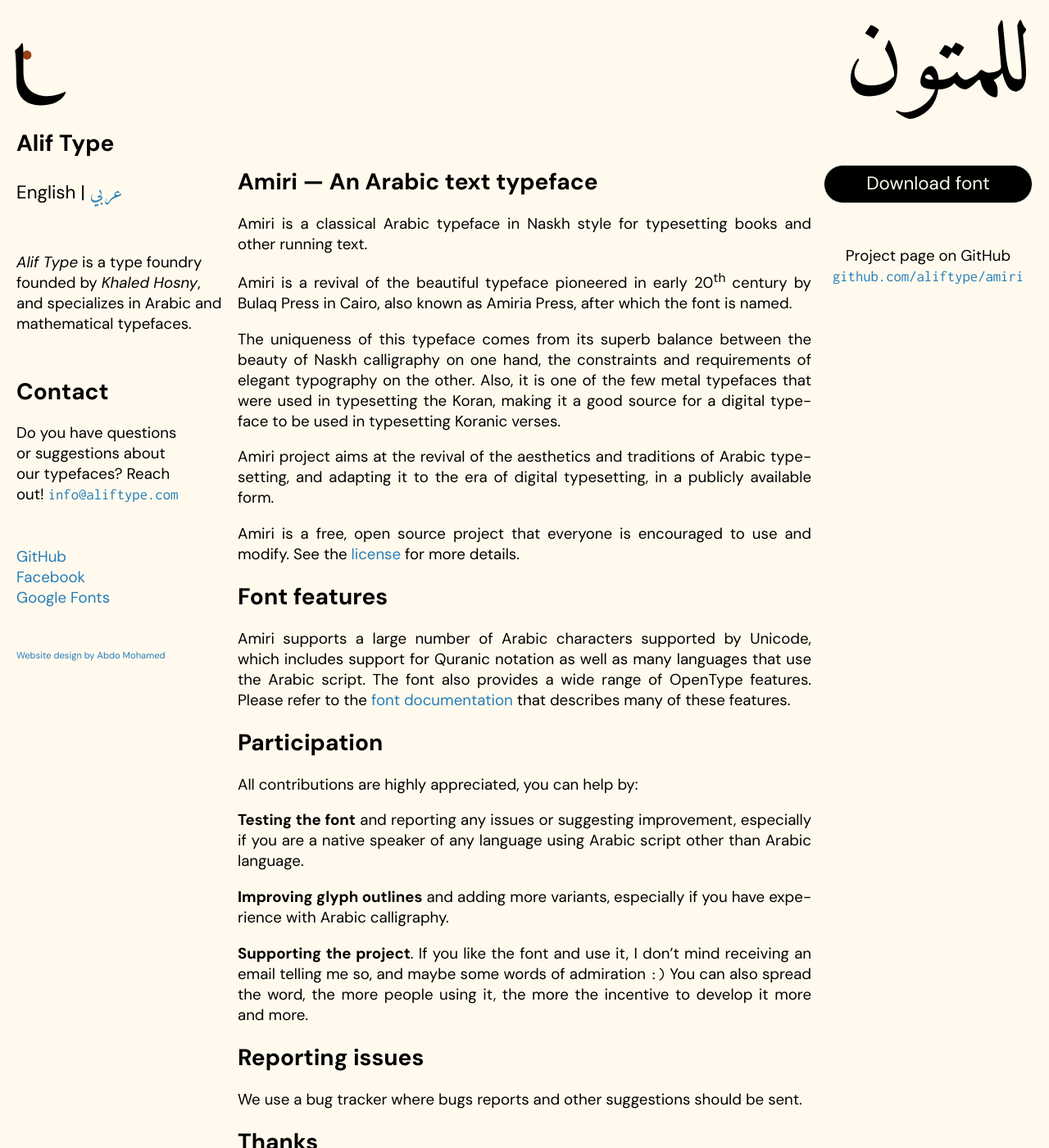
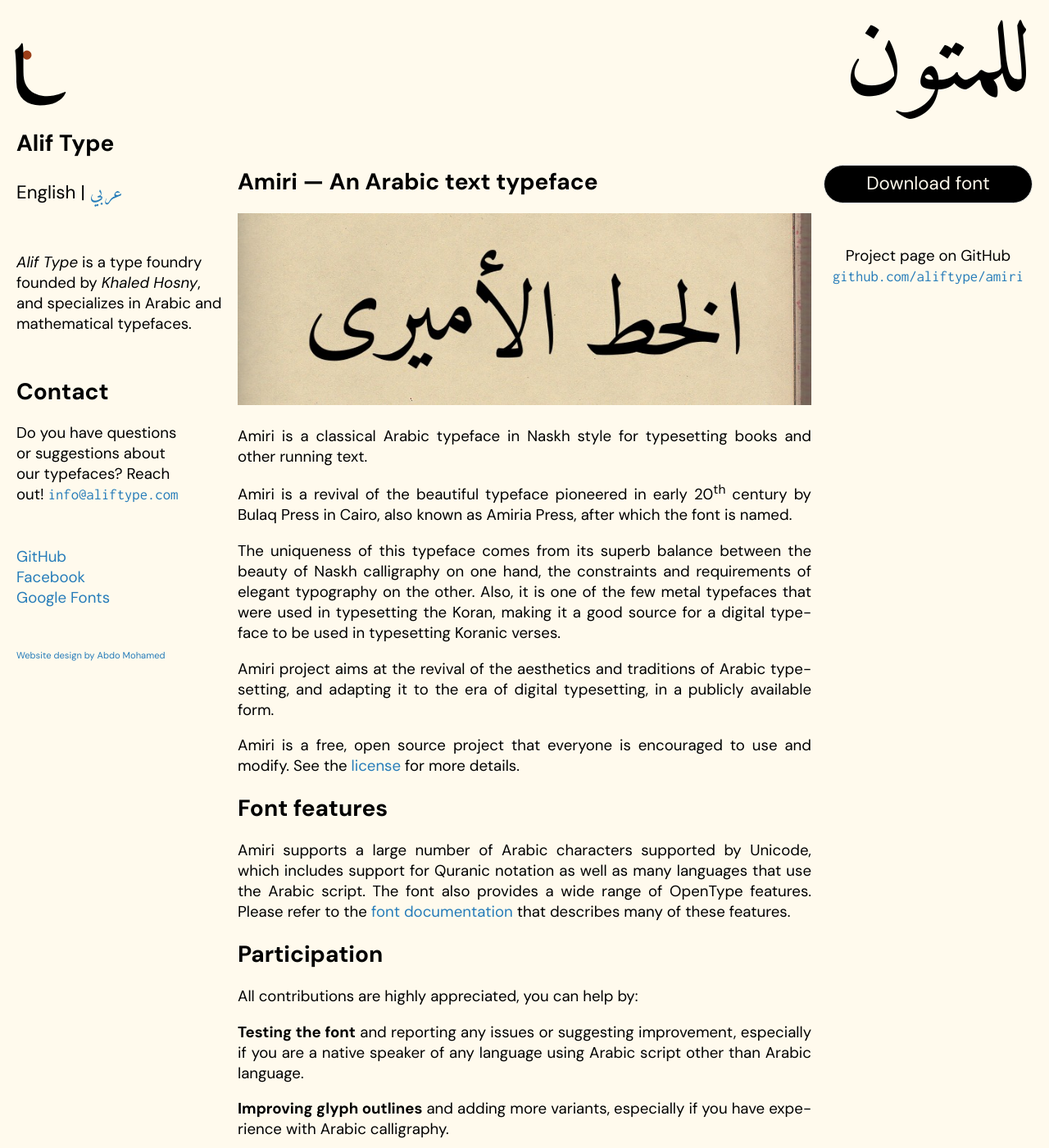
Before and after one commit to aliftype/aliftype.github.io, a Jekyll site: the page built from amiri/english.md, in a window 1280 px wide and 1400 px high, scrolled down 241 px. Shown: the whole window at 82% size. Built offline with Jekyll 4.4.1, drawn with Linux system fonts in a browser that asks for light colours.

Commit message:
Add back Amiri banner

```diff
--- a/amiri/english.md
+++ b/amiri/english.md
@@ -5,6 +5,8 @@
 language: en-US
 direction: ltr
 ---
+
+![Amiri font](/assets/images/amiri/banner.jpg "Amiri font")
 
 Amiri is a classical Arabic typeface in Naskh style for typesetting books and other running text.
 
--- a/assets/css/amiri.scss
+++ b/assets/css/amiri.scss
@@ -13,7 +13,7 @@
   --download-color: light-dark(#FFFAED, #676767);
   --button-background-color: light-dark(#D9D9D9, #D9D9D9);
   --title-family: "Amiri", serif;
-  --title-font-size: 80pt;
+  --title-font-size: 84pt;
   --main-family: "Amiri", serif;
   --heading-family: "Reem Kufi", sans-serif;
   --h1-font-size: 40px;
```
Also changed, not shown: amiri/index.md (+2 -0 lines), assets/images/amiri/banner.jpg (added).
